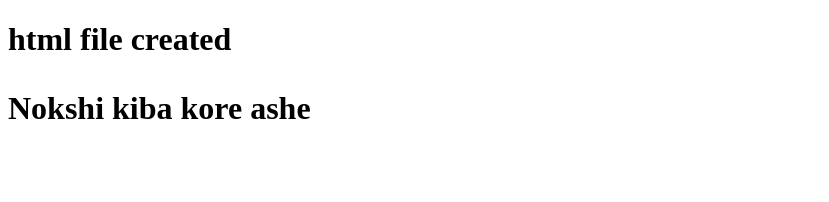
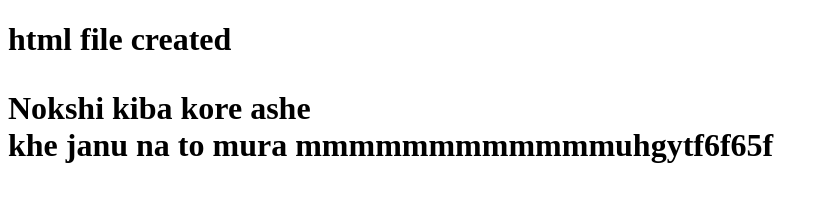
Before and after one commit to juwelDev/1st_team_c, a plain HTML site: page index.html in a window 1280 px wide. Shown: the whole page, without its empty margins (0-829 px from the left). Drawn offline with Linux system fonts and the light colour scheme.

Commit message:
test code bt riya

```diff
--- a/index.html
+++ b/index.html
@@ -7,9 +7,8 @@
 </head>
 <body>
     <h1>html file created
-        <p>Nokshi kiba kore ashe
-
-        </p>
+        <p>Nokshi kiba kore ashe <br>
+        khe janu na to mura mmmmmmmmmmmmuhgytf6f65f
     </h1>
 </body>
 </html>
```
